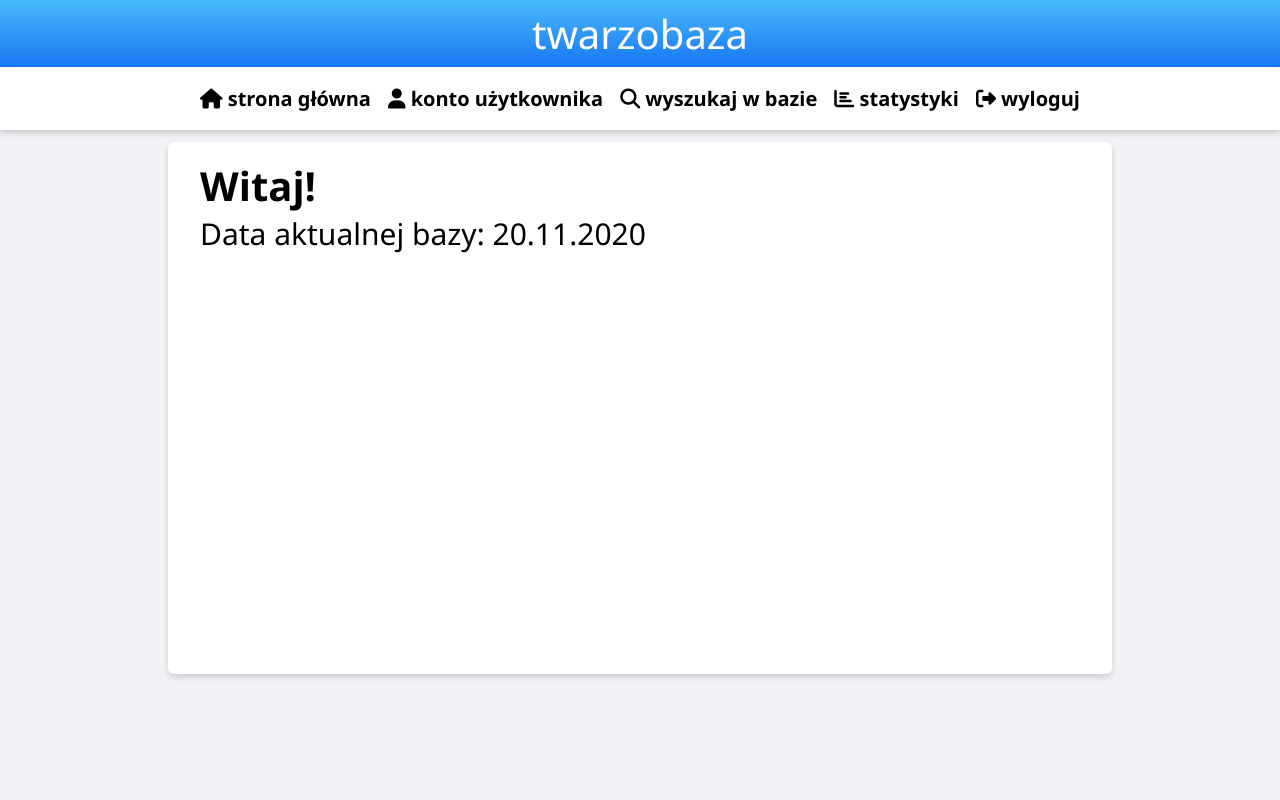
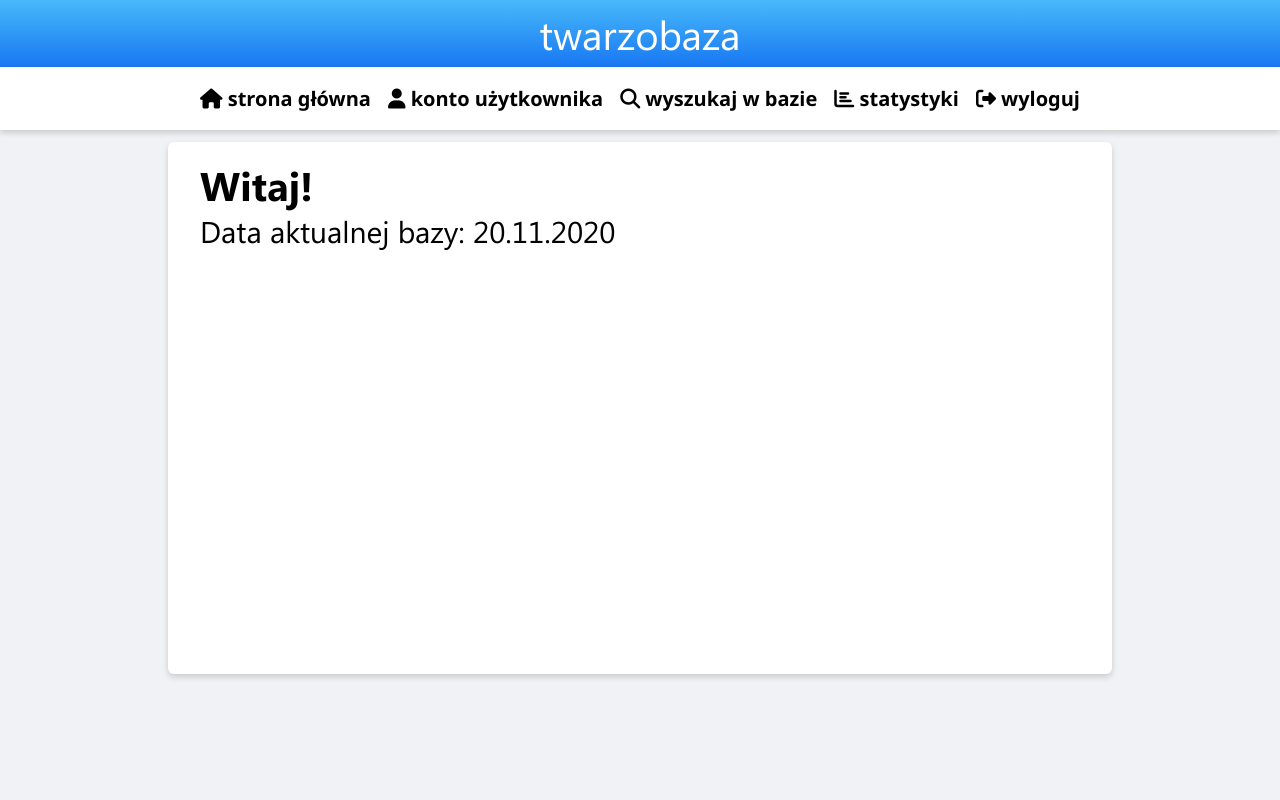
Before and after one commit to rotens/WDPAI-Projekt, a PHP site: template public/views/main.html in a window 1280 px wide. Run offline with PHP 8.4, Linux system fonts and the light colour scheme; the template is opened without the code that fills it, so the values that code supplies are empty; some libraries are stand-ins or nearby versions.

Commit message:
font-face

```diff
--- a/public/css/main-style.css
+++ b/public/css/main-style.css
@@ -1,3 +1,14 @@
+@font-face {
+    font-family: 'Segoe UI';
+    src: url('../fonts/segoe-ui-4-cufonfonts/Segoe\ UI.ttf');
+}
+
+@font-face {
+    font-family: 'Segoe UI';
+    src: url('../fonts/segoe-ui-4-cufonfonts/Segoe\ UI\ Bold.ttf');
+    font-weight: bold;
+}
+
 body {
     margin: 0 auto;
 }
```
Also changed, not shown: public/css/login-style.css (+11 -0 lines), public/css/search-style.css (+11 -0 lines), public/css/statistics-style.css (+8 -8 lines), public/css/user-style.css (+8 -8 lines).
